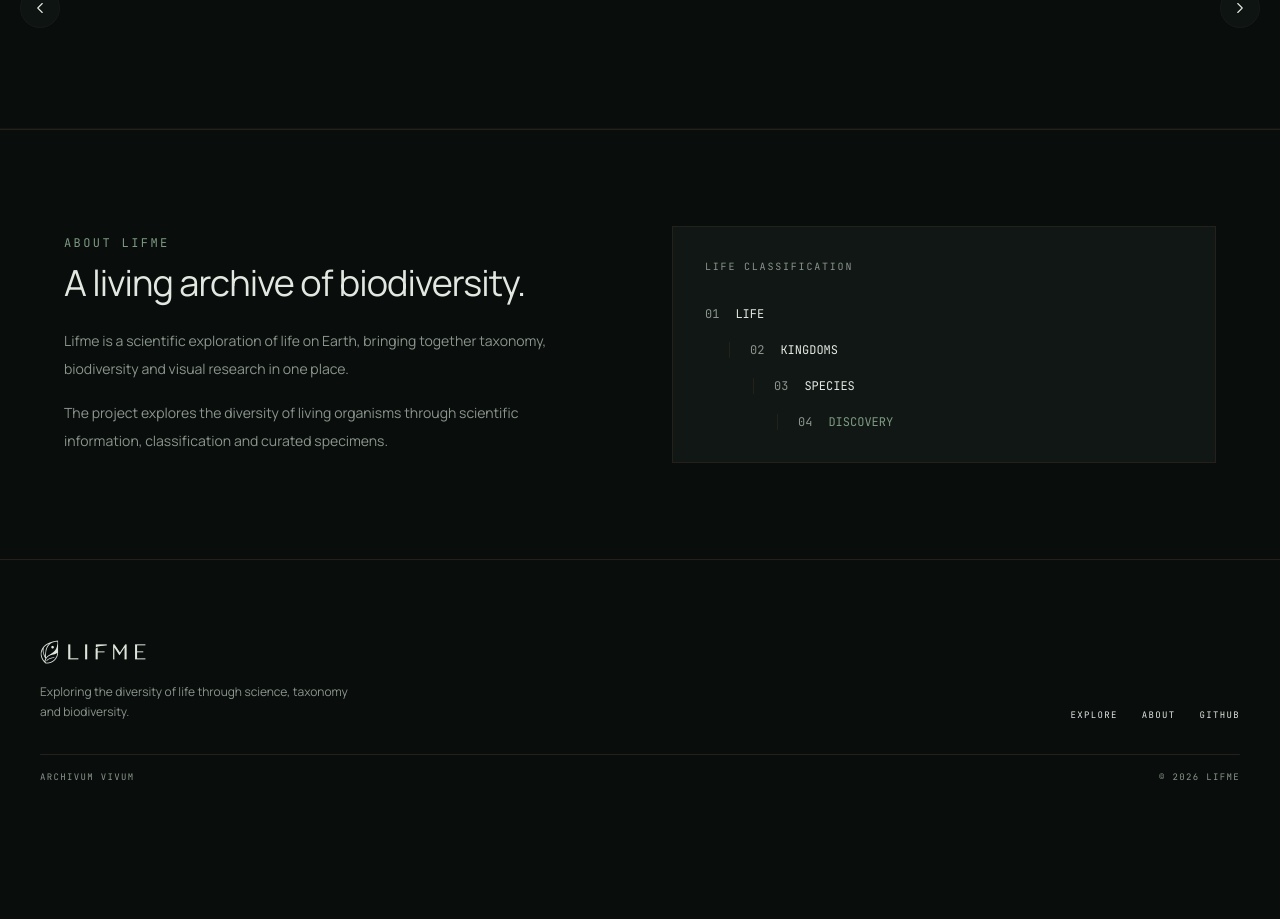
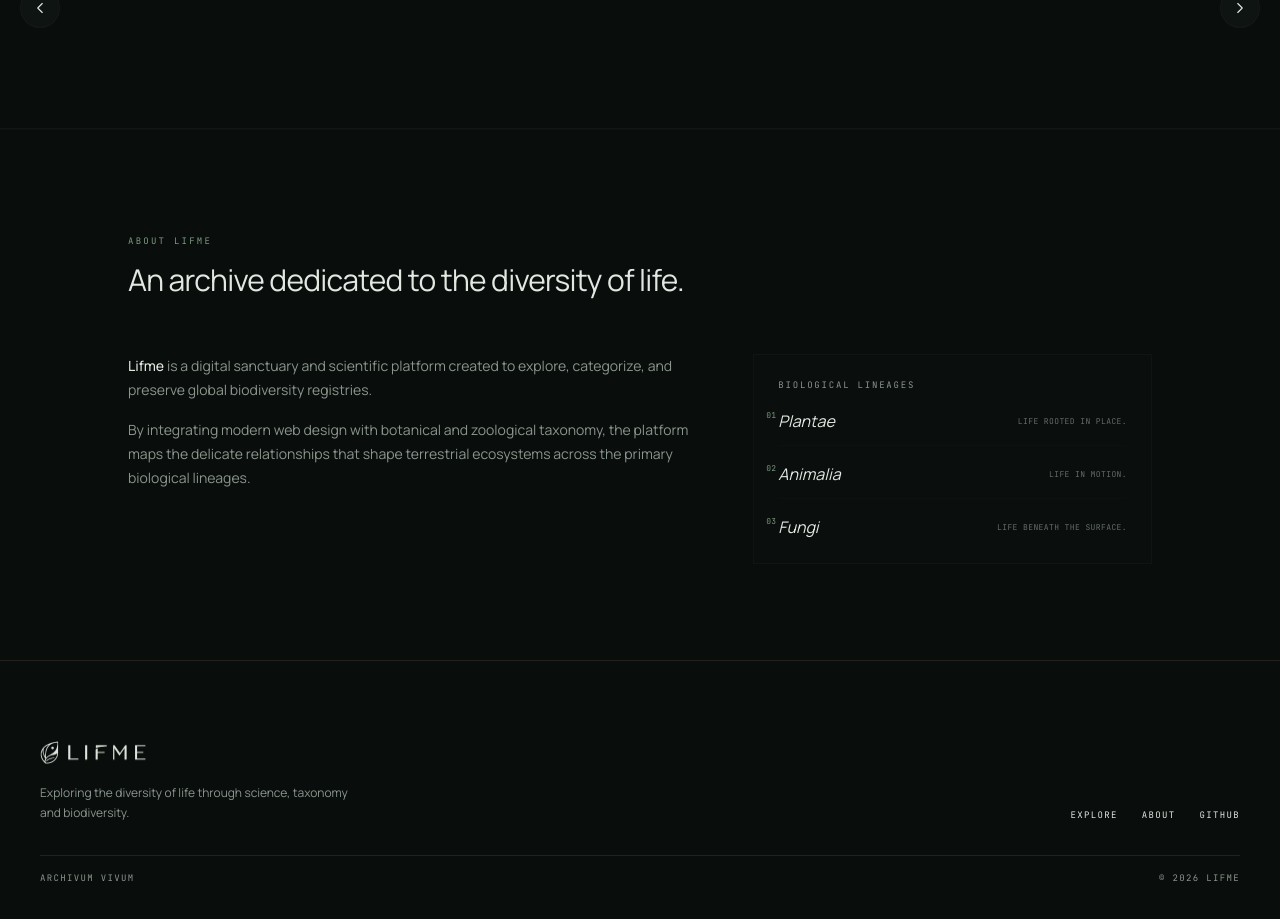
Before and after one commit to jaozinpaulin/Leaf-Me-2.0, a Next.js app: page / in a window 1280 px wide. Shown: the part 3079-3998 px from the top of the page. Before the commit the page ends 3904 px from the top, so only its background shows below. Built offline with nearby package versions, Linux system fonts and the light colour scheme; no server answers.

Commit message:
style ajuste simples no layout e estilos

```diff
--- a/src/components/About.tsx
+++ b/src/components/About.tsx
@@ -1,53 +1,54 @@
+const kingdomsOverview = [
+    { name: "Plantae", code: "01", desc: "Life rooted in place." },
+    { name: "Animalia", code: "02", desc: "Life in motion." },
+    { name: "Fungi", code: "03", desc: "Life beneath the surface." },
+];
+
 export default function About() {
     return (
-        <section className="border-t border-leaf-border px-6 py-24 md:px-10">
-            <div className="mx-auto grid max-w-6xl gap-16 md:grid-cols-2 md:items-center">
-                <div>
-                    <p className="mb-3 font-mono text-xs uppercase tracking-[0.2em] text-leaf-accent">
+        <section className="border-t border-leaf-border/30 bg-leaf-bg text-leaf-text px-6 py-24 md:px-10">
+            <div className="mx-auto max-w-5xl">
+
+                <div className="mb-14">
+                    <span className="font-mono text-[9px] uppercase tracking-[0.25em] text-leaf-accent">
                         About Lifme
-                    </p>
-
-                    <h2 className="font-display text-3xl tracking-tight text-leaf-text md:text-4xl">
-                        A living archive of biodiversity.
+                    </span>
+                    <h2 className="mt-3 font-display text-2xl sm:text-3xl tracking-tight text-leaf-text">
+                        An archive dedicated to the diversity of life.
                     </h2>
-
-                    <p className="mt-6 max-w-lg text-sm leading-7 text-leaf-muted">
-                        Lifme is a scientific exploration of life on Earth, bringing
-                        together taxonomy, biodiversity and visual research in one place.
-                    </p>
-
-                    <p className="mt-4 max-w-lg text-sm leading-7 text-leaf-muted">
-                        The project explores the diversity of living organisms through
-                        scientific information, classification and curated specimens.
-                    </p>
                 </div>
 
-                <div className="border border-leaf-border bg-leaf-surface p-6 md:p-8">
-                    <p className="mb-8 font-mono text-[10px] uppercase tracking-[0.18em] text-leaf-muted">
-                        Life classification
-                    </p>
+                <div className="grid grid-cols-1 md:grid-cols-12 gap-12 items-start">
 
-                    <div className="space-y-5 font-mono text-xs">
-                        <div className="flex items-center gap-4">
-                            <span className="text-leaf-muted">01</span>
-                            <span className="text-leaf-text">LIFE</span>
-                        </div>
+                    <div className="md:col-span-7 space-y-4 text-sm leading-6 text-leaf-muted">
+                        <p>
+                            <strong className="text-leaf-text font-medium">Lifme</strong> is a digital sanctuary and scientific platform created to explore, categorize, and preserve global biodiversity registries.
+                        </p>
+                        <p>
+                            By integrating modern web design with botanical and zoological taxonomy, the platform maps the delicate relationships that shape terrestrial ecosystems across the primary biological lineages.
+                        </p>
+                    </div>
 
-                        <div className="ml-6 flex items-center gap-4 border-l border-leaf-border pl-5">
-                            <span className="text-leaf-muted">02</span>
-                            <span className="text-leaf-text">KINGDOMS</span>
-                        </div>
+                    <div className="md:col-span-5 border border-leaf-border/30 bg-leaf-surface/20 p-6">
+                        <span className="font-mono text-[9px] uppercase tracking-[0.2em] text-leaf-muted block mb-4">
+                            Biological Lineages
+                        </span>
 
-                        <div className="ml-12 flex items-center gap-4 border-l border-leaf-border pl-5">
-                            <span className="text-leaf-muted">03</span>
-                            <span className="text-leaf-text">SPECIES</span>
-                        </div>
-
-                        <div className="ml-18 flex items-center gap-4 border-l border-leaf-border pl-5">
-                            <span className="text-leaf-muted">04</span>
-                            <span className="text-leaf-accent">DISCOVERY</span>
+                        <div className="space-y-4">
+                            {kingdomsOverview.map((item) => (
+                                <div key={item.name} className="flex items-center justify-between border-b border-leaf-border/20 pb-3 last:border-none last:pb-0">
+                                    <div className="relative">
+                                        <span className="absolute top-0 -left-3 font-mono text-[8px] text-leaf-accent mr-2">{item.code}</span>
+                                        <span className="font-display italic text-base text-leaf-text">{item.name}</span>
+                                    </div>
+                                    <span className="font-mono text-[8px] uppercase text-leaf-muted/70 tracking-wider">
+                                        {item.desc}
+                                    </span>
+                                </div>
+                            ))}
                         </div>
                     </div>
+
                 </div>
             </div>
         </section>
```
